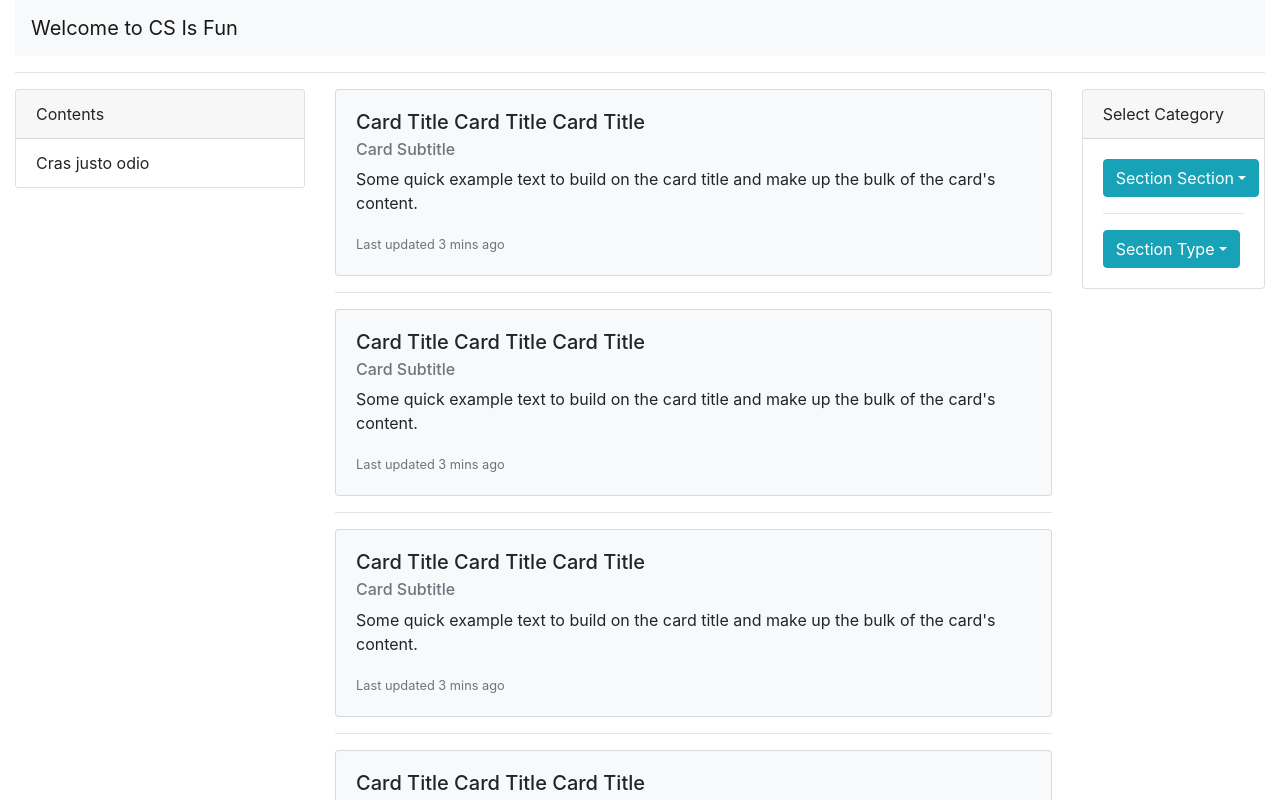
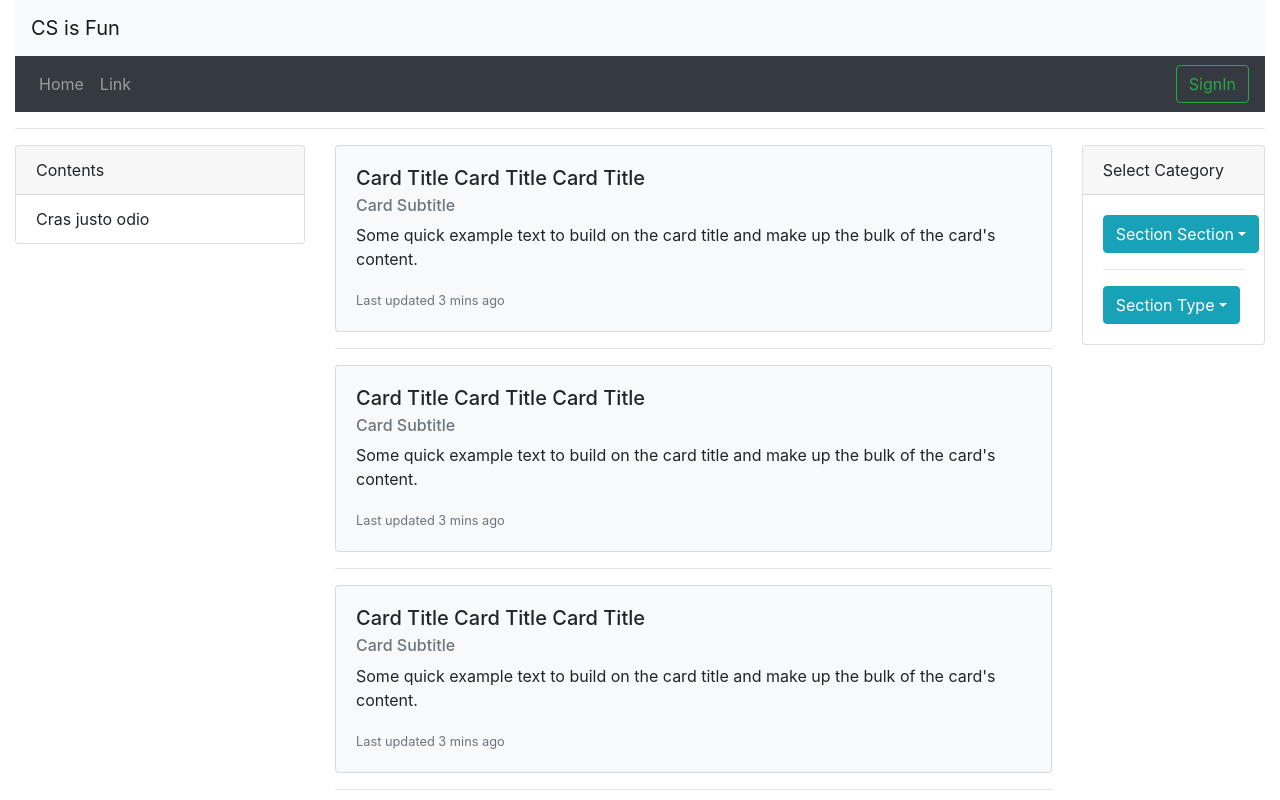
Before and after one commit to sandipbhuyan/csisfun, a React (Create React App) app: page / in a window 1280 px wide. Shown: the top 800 px of the page. Built offline with nearby package versions, Linux system fonts and the light colour scheme.

Commit message:
Modify the navbar

```diff
--- a/src/component/Header.js
+++ b/src/component/Header.js
@@ -1,12 +1,29 @@
 import React from 'react';
 import '../App.scss';
-import {Navbar} from "react-bootstrap";
+import {
+    Navbar,
+    Nav,
+    Button
+} from "react-bootstrap";
 
 function Header() {
     return (
-        <Navbar expand="lg" variant="light" bg="light">
-            <Navbar.Brand href="#">Welcome to CS Is Fun</Navbar.Brand>
-        </Navbar>
+        <div>
+            <Navbar bg={"light"}>
+                <Navbar.Brand>CS is Fun</Navbar.Brand>
+            </Navbar>
+            <Navbar bg="dark" variant="dark">
+                <Navbar.Toggle aria-controls="basic-navbar-nav"/>
+                <Navbar.Collapse id="basic-navbar-nav">
+                    <Nav className="mr-auto">
+                        <Nav.Link href="#home">Home</Nav.Link>
+                        <Nav.Link href="#link">Link</Nav.Link>
+
+                    </Nav>
+                    <Button variant="outline-success">SignIn</Button>
+                </Navbar.Collapse>
+            </Navbar>
+        </div>
     );
 }
 
```
